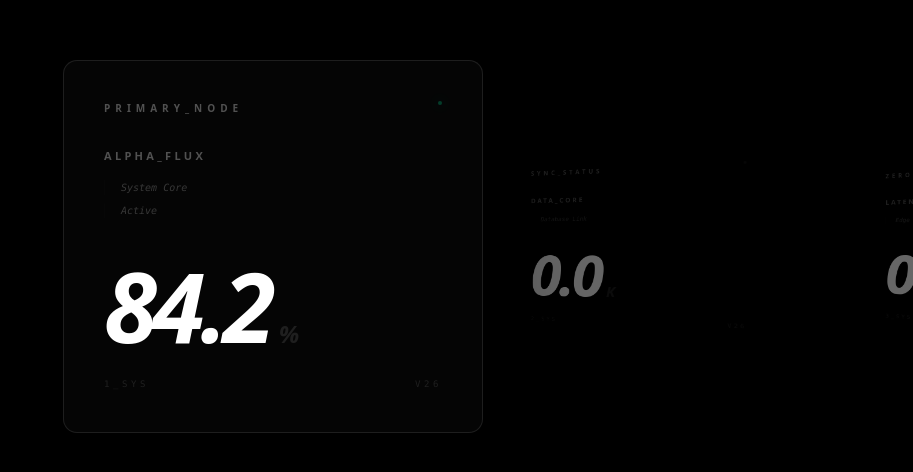
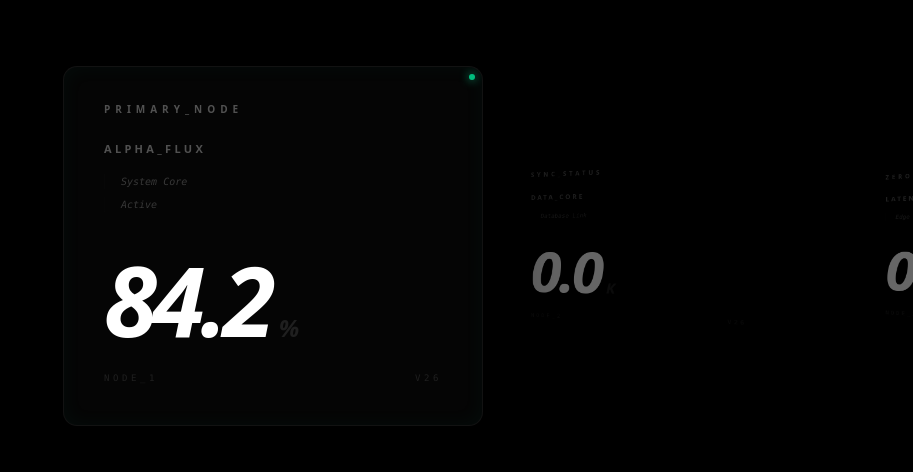
Before and after one commit to nonnzy7even7iete/nonnzytransformiumfullstackbundel, a Next.js app: page /logique-metier-serveur in a window 1280 px wide. Shown: the part 154-626 px from the top of the page, without its empty margins (367-1280 px from the left). Built offline with nearby package versions, Linux system fonts and the light colour scheme.

Commit message:
Zy Bulding workflow

```diff
--- a/src/components/frontendkit/FluxCarousel.tsx
+++ b/src/components/frontendkit/FluxCarousel.tsx
@@ -151,37 +151,34 @@ function Card({ item, position }: { item: any; position: number }) {
       }}
       transition={{ type: "spring", stiffness: 120, damping: 25 }}
       className={cn(
-        "absolute w-[75vw] md:w-[420px] h-auto min-h-[300px] p-10 flex flex-col justify-between overflow-hidden transition-all duration-500",
-        // Zéro trait : on utilise backdrop-blur et une bordure statique ultra-fine (ou rien)
-        "backdrop-blur-[25px] md:backdrop-blur-[40px]",
+        "absolute w-[75vw] md:w-[420px] h-auto min-h-[300px] p-10 flex flex-col justify-between overflow-hidden transition-all duration-700",
+        "backdrop-blur-[25px] md:backdrop-blur-[40px] border border-[var(--foreground)]/5",
+        // Focus "Class" : Lueur interne diffuse et ombre portée élégante
         isActive
-          ? "border border-[var(--foreground)]/10 shadow-[0_40px_100px_rgba(0,0,0,0.5)]"
-          : "border-none"
+          ? "shadow-[0_40px_100px_rgba(0,0,0,0.6),inset_0_0_20px_rgba(16,185,129,0.05)] bg-[var(--foreground)]/[0.02]"
+          : "bg-transparent border-none"
       )}
-      style={
-        {
-          backgroundColor: isActive ? "rgba(255,255,255,0.02)" : "transparent",
-          borderRadius: "var(--radius-vercel, 14px)",
-        } as any
-      }
+      style={{ borderRadius: "var(--radius-vercel, 14px)" }}
     >
+      {/* INDICATEUR VERT : Positionné à 7px top/right du border */}
+      <div
+        className={cn(
+          "absolute top-[7px] right-[7px] h-1.5 w-1.5 rounded-full transition-all duration-1000 ease-in-out",
+          isActive
+            ? "bg-emerald-500 shadow-[0_0_10px_#10b981] opacity-100 scale-100"
+            : "bg-[var(--foreground)] opacity-0 scale-50"
+        )}
+      />
+
       {/* HEADER */}
-      <div className="relative z-10 flex justify-between items-start opacity-30">
+      <div className="relative z-10 flex justify-between items-start opacity-30 mt-[-5px]">
         <p className="text-[10px] font-black tracking-[0.5em] uppercase text-[var(--foreground)]">
           {item.label}
         </p>
-        <div
-          className={cn(
-            "h-1 w-1 rounded-full",
-            isActive
-              ? "bg-emerald-500 shadow-[0_0_15px_#10b981]"
-              : "bg-[var(--foreground)] opacity-20"
-          )}
-        />
       </div>
 
       {/* CONTENT */}
-      <div className="relative z-10 mt-8">
+      <div className="relative z-10 mt-6">
         <h3 className="text-[11px] font-bold opacity-30 uppercase text-[var(--foreground)] tracking-[0.3em] mb-4">
           {item.title}
         </h3>
@@ -197,7 +194,7 @@ function Card({ item, position }: { item: any; position: number }) {
         </div>
       </div>
 
-      {/* COMPTEUR (Seule animation restante) */}
+      {/* COMPTEUR */}
       <div className="relative z-10 flex items-baseline gap-2 mt-auto pt-10">
         <h2
           ref={counterRef}
@@ -212,7 +209,7 @@ function Card({ item, position }: { item: any; position: number }) {
 
       {/* FOOTER */}
       <div className="relative z-10 flex justify-between items-end pt-6 text-[9px] font-mono opacity-10 text-[var(--foreground)] tracking-[0.4em] uppercase">
-        <span>{item.id}_SYS</span>
+        <span>NODE_{item.id}</span>
         <span>V26</span>
       </div>
     </motion.div>
```
